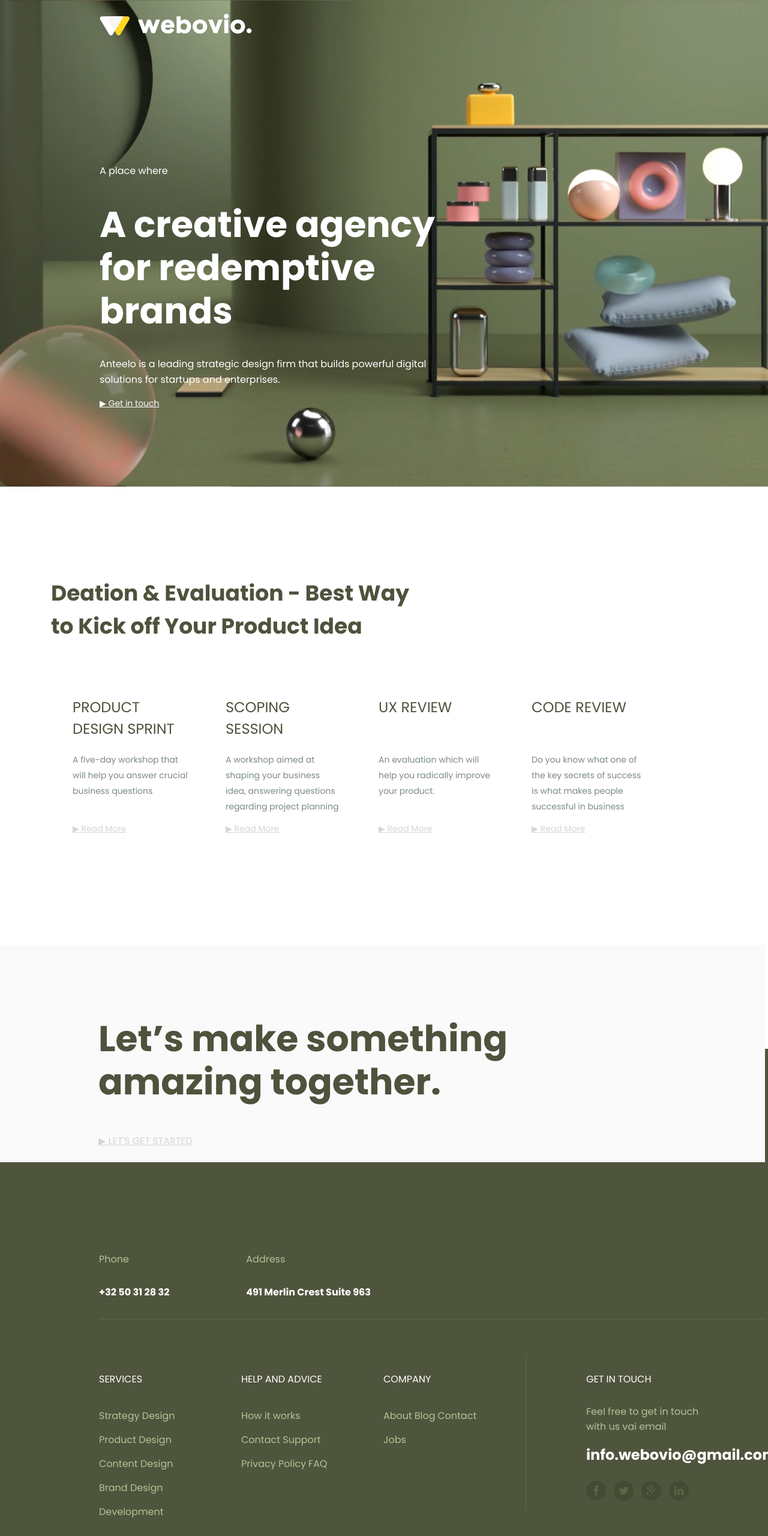
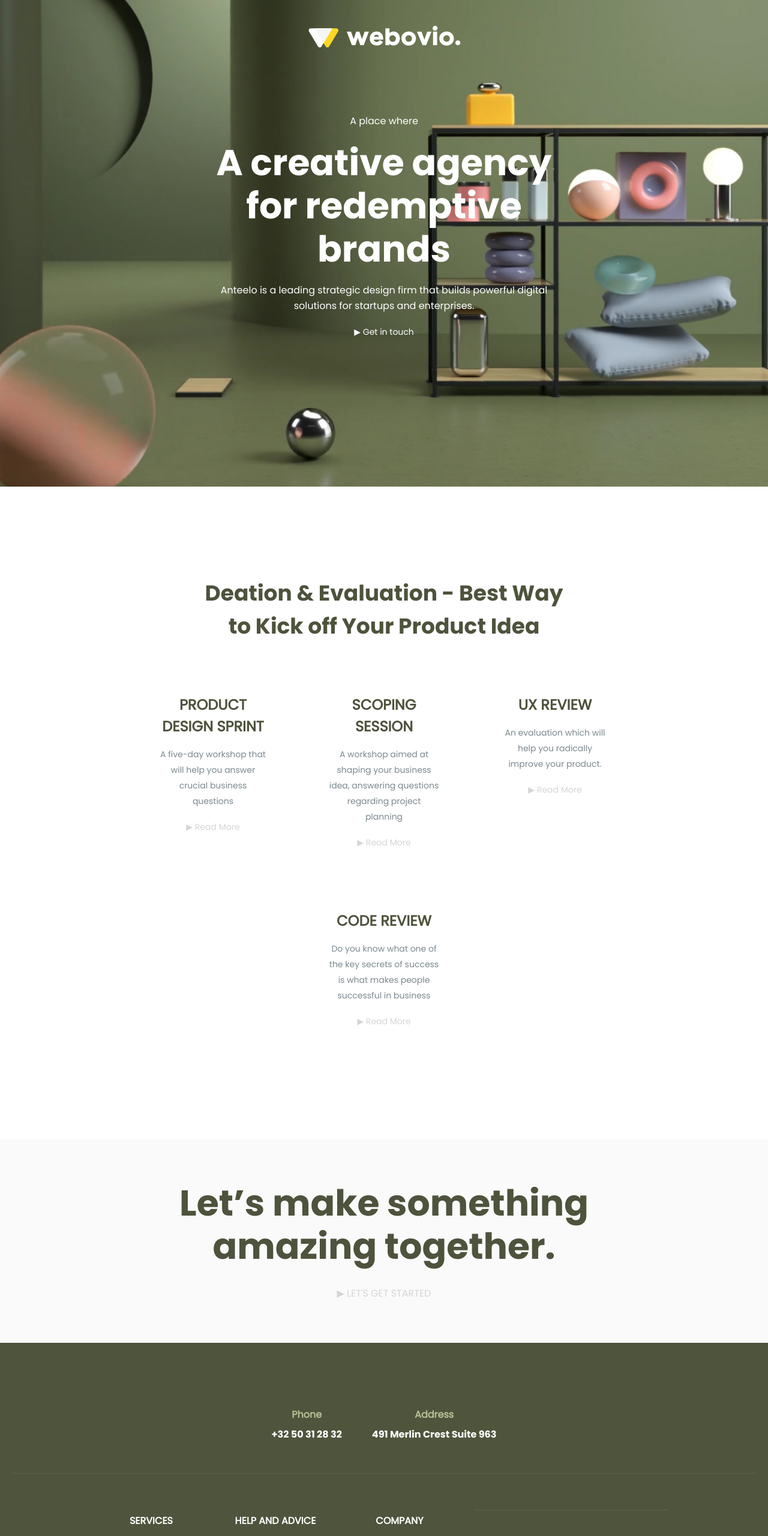
Before and after one commit to Makcim1988/webovio, a plain HTML site: page index.html in a window 1280 px wide. Shown: the top 2560 px of the page at 60% size. Drawn offline with Linux system fonts and the light colour scheme.

Commit message:
Update style.css

```diff
--- a/css/style.css
+++ b/css/style.css
@@ -1,4 +1,4 @@
-* {
+/* * {
     box-sizing: border-box;
 }
 
@@ -277,161 +277,441 @@ body {
 .footer-copyright__text {
     line-height: 21px;
     color: #B5C096;
+}*/
+
+* {
+    box-sizing: border-box;
+    margin: 0;
+    padding: 0;
 }
 
-/* Адаптивность */
-@media (max-width: 1440px) {
-    body {
-        width: 100%;
-        max-width: 1440px;
-    }
+@font-face {
+    font-family: "Poppins-Bold";
+    src: url("../fonts/Poppins-Bold.ttf") format("truetype");
+    font-style: normal;
+    font-weight: 700;
 }
 
-@media (max-width: 1200px) {
+@font-face {
+    font-family: "Poppins-Regular";
+    src: url("../fonts/Poppins-Regular.ttf") format("truetype");
+    font-style: normal;
+    font-weight: 400;
+}
+
+@font-face {
+    font-family: "FontAwesome";
+    src: url("../fonts/fontawesome.ttf") format("truetype");
+    font-style: normal;
+    font-weight: normal;
+}
+
+body {
+    font-family: "Poppins-Regular", Arial, sans-serif;
+    margin: 0 auto;
+    font-size: 14px;
+    max-width: 1440px;
+    width: 100%;
+}
+
+/* Header Styles */
 .header {
     height: auto;
+    min-height: 811px;
+    background-image: url("../img/bg.jpg");
+    background-position: center;
+    background-size: cover;
+    margin-bottom: 150px;
     padding: 20px;
-        margin-bottom: 100px;
 }
 
 .header__logo {
     margin-left: 0;
+    padding-top: 23px;
     text-align: center;
+}
+
+.header__logo a img {
+    width: 256px;
+    height: 40px;
 }
 
 .header__text {
     width: 100%;
-        position: static;
+    max-width: 616px;
+    color: #ffffff;
     text-align: center;
-        padding: 50px 20px;
+    margin: 100px auto 0;
+    padding: 0 20px;
 }
 
+.header__title {
+    font-size: 60px;
+    line-height: 72px;
+    font-family: "Poppins-Bold", Arial, sans-serif;
+    margin-bottom: 20px;
+}
+
+.header__paragraph {
+    font-size: 16px;
+    line-height: 26px;
+    margin-bottom: 20px;
+}
+
+.header__text a {
+    color: #ffffff;
+    text-decoration: none;
+}
+
+.header__text a:hover {
+    color: #FFD723;
+}
+
+/* Main Styles */
 .main {
     width: 100%;
+    max-width: 1110px;
     height: auto;
+    margin: 0 auto 150px;
     padding: 0 20px;
-        margin-bottom: 100px;
+}
+
+.main-title {
+    font-size: 36px;
+    font-family: "Poppins-Bold", Arial, sans-serif;
+    color: #4D533C;
+    width: 100%;
+    max-width: 607px;
+    margin: 0 auto 50px;
+    text-align: center;
 }
 
 .main-info {
+    display: flex;
     flex-wrap: wrap;
     justify-content: center;
     gap: 30px;
 }
 
 .main-section {
-        width: calc(50% - 30px);
-        min-width: 250px;
+    width: 100%;
+    max-width: 255px;
+    height: auto;
+    padding: 36px;
+    text-align: center;
 }
 
+.main-section__title {
+    font-size: 24px;
+    line-height: 36px;
+    font-family: "Poppins-Regular", Arial, sans-serif;
+    color: #4D533C;
+    text-transform: uppercase;
+    margin-bottom: 15px;
+}
+
+.main-section__text {
+    line-height: 26px;
+    color: #21384299;
+    margin-bottom: 20px;
+}
+
+.main-section a {
+    color: #D4D6D4;
+    text-decoration: none;
+}
+
+.main-section a:hover {
+    color: #FFD723;
+}
+
+/* Start Section */
 .start {
     width: 100%;
-        position: static;
-        padding: 50px 20px;
+    height: auto;
+    padding: 70px 20px;
+    background-color: #FAFAFA;
     text-align: center;
 }
 
 .start__title {
     width: 100%;
+    max-width: 822px;
+    margin: 0 auto;
 }
 
+.start-header {
+    font-size: 60px;
+    line-height: 72px;
+    color: #4D533C;
+    font-family: "Poppins-Bold", Arial, sans-serif;
+    margin-bottom: 30px;
+}
+
+.start__title a {
+    font-size: 16px;
+    text-transform: uppercase;
+    color: #D4D6D4;
+    text-decoration: none;
+}
+
+.start__title a:hover {
+    color: #FFD723;
+}
+
+/* Footer Styles */
 .footer {
     padding: 100px 20px 0;
+    background-color: #4F553D;
+}
+
+.footer-contacts {
+    display: flex;
+    flex-wrap: wrap;
+    gap: 50px;
+    margin-bottom: 52px;
+    justify-content: center;
+}
+
+.footer-contacts__phone,
+.footer-contacts__address {
+    text-align: center;
+}
+
+.footer-contacts__title {
+    font-size: 16px;
+    color: #B6C197;
+    line-height: 40px;
+}
+
+.footer-contacts__text {
+    font-size: 16px;
+    font-family: "Poppins-Bold", Arial, sans-serif;
+    color: #ffffff;
 }
 
 .footer-links {
     width: 100%;
+    height: auto;
+    display: flex;
     flex-wrap: wrap;
     gap: 40px;
-    }
-
-    .footer-links__block {
-        width: calc(50% - 40px);
-        margin-right: 0;
-    }
-
-    .footer-copyright {
-        width: 100%;
-    }
-}
-
-@media (max-width: 768px) {
-    .header__title {
-        font-size: 40px;
-        line-height: 1.2;
-    }
-
-    .main-title {
-        font-size: 28px;
-        width: 100%;
-        text-align: center;
-    }
-
-    .main-section {
-        width: 100%;
-        text-align: center;
-    }
-
-    .main-section__title,
-    .main-section__text {
-        width: 100%;
-    }
-
-    .start-header {
-        font-size: 40px;
-        line-height: 1.2;
-    }
-
-    .footer-contacts {
-        flex-direction: column;
-        width: 100%;
-        height: auto;
-        gap: 30px;
-    }
-
-    .footer-contacts__phone {
-        margin-right: 0;
+    padding-top: 60px;
+    border-top: 1px solid #5D6544;
+    margin-bottom: 60px;
+    justify-content: center;
 }
 
 .footer-links__block {
     width: 100%;
+    max-width: 167px;
+    text-align: center;
+}
+
+.footer-links__title {
+    font-size: 16px;
+    line-height: 38px;
+    color: #ffffff;
+    margin-bottom: 15px;
+}
+
+.footer-links__link {
+    color: #B6C197;
+    font-size: 16px;
+    text-decoration: none;
+    line-height: 40px;
+    display: block;
+}
+
+.footer-links__link:hover {
+    color: #FFD723;
 }
 
 .social {
     width: 100%;
+    max-width: 322px;
     border-left: none;
     border-top: 1px solid #5D6544;
-        padding-left: 0;
-        padding-top: 40px;
+    padding: 40px 0 0;
     text-align: center;
 }
 
+.footer-links__text {
+    color: #B6C197;
+    font-size: 16px;
+    margin-bottom: 15px;
+}
+
+.footer-links__email {
+    font-size: 24px;
+    font-family: "Poppins-Bold", Arial, sans-serif;
+    line-height: 38px;
+    text-decoration: none;
+    color: #ffffff;
+    display: block;
+    margin-bottom: 20px;
+}
+
+.footer-links__email:hover {
+    color: #FFD723;
+}
+
 .footer-links__social {
+    display: flex;
     justify-content: center;
-        gap: 20px;
-        margin: 24px auto 0;
+    gap: 15px;
+    margin-top: 24px;
+}
+
+.footer-link__social {
+    display: flex;
+    align-items: center;
+    justify-content: center;
+    width: 33px;
+    height: 33px;
+    font-family: "FontAwesome";
+    color: #5D6544;
+    font-size: 18px;
+    background: #444A34;
+    border-radius: 50%;
+    text-decoration: none;
+}
+
+.footer-link__social:hover {
+    background-color: #FFD723;
+    color: #000;
+}
+
+.footer-copyright {
+    border-top: 1px solid #5D6544;
+    padding: 24px 0 34px;
+    width: 100%;
 }
 
 .footer-copyright__logo {
+    display: flex;
     flex-direction: column;
     align-items: center;
     gap: 20px;
     text-align: center;
 }
+
+.footer-copyright__text {
+    line-height: 21px;
+    color: #B5C096;
 }
 
-@media (max-width: 576px) {
+/* Адаптивность */
+@media (max-width: 1200px) {
+    .header__title {
+        font-size: 48px;
+        line-height: 1.2;
+    }
+
+    .start-header {
+        font-size: 48px;
+        line-height: 1.2;
+    }
+}
+
+@media (max-width: 992px) {
+    .header__title {
+        font-size: 40px;
+    }
+
+    .main-title {
+        font-size: 30px;
+    }
+
+    .start-header {
+        font-size: 40px;
+    }
+
+    .footer-links {
+        gap: 30px;
+    }
+
+    .footer-links__block {
+        max-width: 140px;
+    }
+}
+
+@media (max-width: 768px) {
+    .header {
+        min-height: 600px;
+        margin-bottom: 100px;
+    }
+
     .header__title {
         font-size: 32px;
     }
 
-    .header__text {
-        padding: 30px 15px;
+    .header__paragraph {
+        font-size: 14px;
     }
 
     .main {
-        padding: 0 15px;
+        margin-bottom: 100px;
+    }
+
+    .main-title {
+        font-size: 26px;
+    }
+
+    .main-section {
+        padding: 20px;
+        max-width: 300px;
+    }
+
+    .main-section__title {
+        font-size: 20px;
+    }
+
+    .start {
+        padding: 50px 20px;
+    }
+
+    .start-header {
+        font-size: 32px;
+    }
+
+    .footer {
+        padding: 80px 20px 0;
+    }
+
+    .footer-contacts {
+        flex-direction: column;
+        gap: 30px;
+    }
+
+    .footer-links {
+        flex-direction: column;
+        align-items: center;
+        gap: 30px;
+    }
+
+    .footer-links__block {
+        max-width: 200px;
+    }
+
+    .footer-links__email {
+        font-size: 20px;
+    }
+}
+
+@media (max-width: 576px) {
+    .header {
+        min-height: 500px;
         margin-bottom: 80px;
+    }
+
+    .header__title {
+        font-size: 28px;
+    }
+
+    .header__logo a img {
+        width: 200px;
+        height: auto;
     }
 
     .main-title {
@@ -442,60 +722,6 @@ body {
         gap: 20px;
     }
 
-    .main-section {
-        padding: 20px;
-        height: auto;
-    }
-
-    .start {
-        padding: 40px 15px;
-    }
-
-    .start-header {
-        font-size: 32px;
-    }
-
-    .footer {
-        padding: 80px 15px 0;
-    }
-
-    .footer-links {
-        padding-top: 40px;
-        margin-bottom: 40px;
-    }
-
-    .footer-contacts__title,
-    .footer-contacts__text,
-    .footer-links__link,
-    .footer-links__text {
-        font-size: 14px;
-    }
-
-    .footer-links__email {
-        font-size: 20px;
-    }
-
-    .footer-link__social {
-        width: 28px;
-        height: 28px;
-        font-size: 16px;
-        padding-top: 5px;
-    }
-}
-
-@media (max-width: 480px) {
-    .header {
-        margin-bottom: 80px;
-    }
-
-    .header__title {
-        font-size: 28px;
-    }
-
-    .header__paragraph {
-        font-size: 14px;
-    }
-
     .start-header {
         font-size: 28px;
     }
@@ -504,60 +730,14 @@ body {
         font-size: 18px;
     }
 
-    .footer-copyright__text {
-        font-size: 12px;
+    .footer-link__social {
+        width: 28px;
+        height: 28px;
+        font-size: 16px;
     }
 }
 
-/* Общие адаптивные улучшения */
-@media (max-width: 1200px) {
-    .header__logo a img {
-        width: 200px;
-        height: auto;
-    }
-}
-
-@media (max-width: 768px) {
-    .header__logo a img {
-        width: 150px;
-    }
-}
-
-/* Исправление для мобильной навигации */
-@media (max-width: 768px) {
-    body {
-        font-size: 14px;
-    }
-
-    .header__text a,
-    .main-section a,
-    .start__title a {
-        font-size: 14px;
-    }
-}
-
-/* Гарантия правильного отображения изображений */
-img {
-    max-width: 100%;
-    height: auto;
-}
-
-/* Улучшение читаемости на мобильных */
-@media (max-width: 768px) {
-    .main-section__title {
-        font-size: 20px;
-        line-height: 1.3;
-        height: auto;
-    }
-
-    .main-section__text {
-        height: auto;
-        margin-bottom: 15px;
-    }
-}
-
-/* Адаптивность для очень маленьких экранов */
-@media (max-width: 360px) {
+@media (max-width: 480px) {
     .header__title {
         font-size: 24px;
     }
@@ -566,14 +746,15 @@ img {
         font-size: 24px;
     }
 
+    .footer-links__title,
+    .footer-links__link,
+    .footer-links__text,
+    .footer-contacts__title,
+    .footer-contacts__text {
+        font-size: 14px;
+    }
+
     .footer-links__email {
         font-size: 16px;
     }
-
-    .footer-link__social {
-        width: 24px;
-        height: 24px;
-        font-size: 14px;
-        padding-top: 4px;
 }
-}
```
Lines whose indentation alone changed are shown as unchanged.
